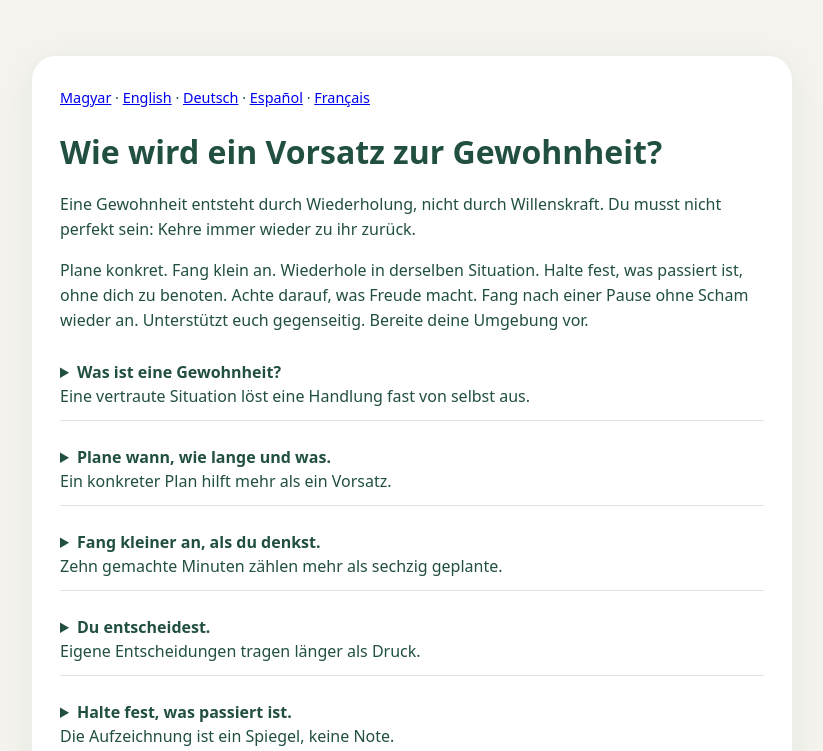
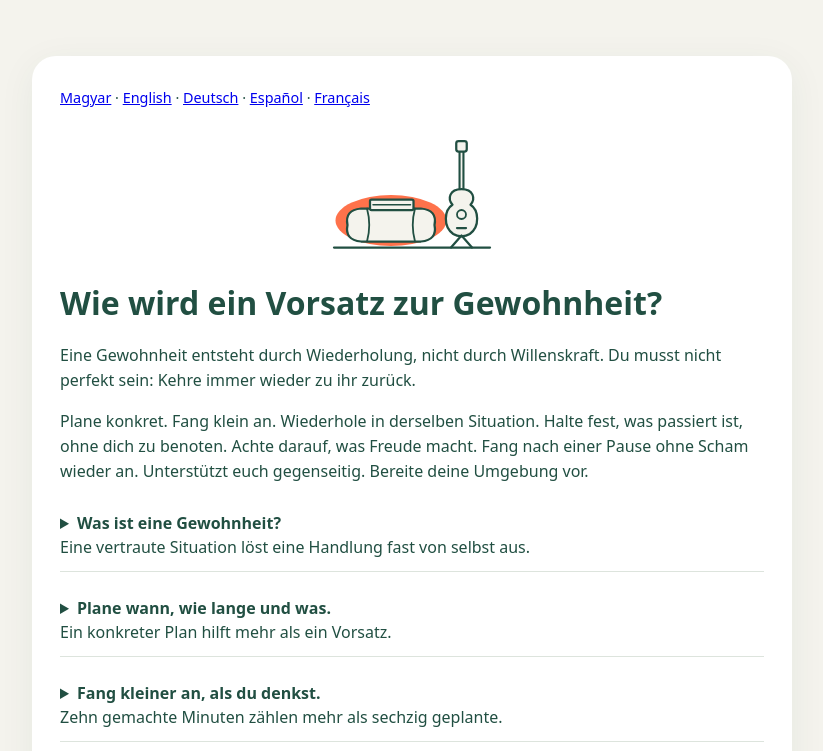
Before and after one commit to gezsi/brotherhood-invites, a plain HTML site: page habit-guide-de.html in a window 1280 px wide. Shown: the top 751 px of the page, without its empty margins (228-1051 px from the left). Drawn offline with Linux system fonts and the light colour scheme.

Commit message:
Add approved habit guide illustration

```diff
--- a/guide.css
+++ b/guide.css
@@ -1 +1,3 @@
 main {max-width: 760px} nav {font-size: .9rem; line-height: 2} details {margin: 12px 0; border-bottom: 1px solid #dde4dd; padding: 12px 0} summary {cursor: pointer; line-height: 1.5} details p {line-height: 1.65} a {overflow-wrap: anywhere} details:target {background: #f1f5f1}
+
+.guide-illustration { display:block; margin: 16px auto; max-width: 100%; height:auto; }
--- a/habit-guide-de.html
+++ b/habit-guide-de.html
@@ -1,4 +1,4 @@
-<!doctype html><html lang="de"><head><meta charset="utf-8"><meta name="viewport" content="width=device-width, initial-scale=1"><meta name="referrer" content="no-referrer"><title>Wie wird ein Vorsatz zur Gewohnheit?</title><link rel="stylesheet" href="style.css"><link rel="stylesheet" href="guide.css"></head><body><main><nav><a href="habit-guide-hu.html" lang="hu">Magyar</a> · <a href="habit-guide-en.html" lang="en">English</a> · <a href="habit-guide-de.html" lang="de">Deutsch</a> · <a href="habit-guide-es.html" lang="es">Español</a> · <a href="habit-guide-fr.html" lang="fr">Français</a></nav><h1>Wie wird ein Vorsatz zur Gewohnheit?</h1>
+<!doctype html><html lang="de"><head><meta charset="utf-8"><meta name="viewport" content="width=device-width, initial-scale=1"><meta name="referrer" content="no-referrer"><title>Wie wird ein Vorsatz zur Gewohnheit?</title><link rel="stylesheet" href="style.css"><link rel="stylesheet" href="guide.css"></head><body><main><nav><a href="habit-guide-hu.html" lang="hu">Magyar</a> · <a href="habit-guide-en.html" lang="en">English</a> · <a href="habit-guide-de.html" lang="de">Deutsch</a> · <a href="habit-guide-es.html" lang="es">Español</a> · <a href="habit-guide-fr.html" lang="fr">Français</a></nav><img class="guide-illustration" src="utmutato-fejlec.svg" alt="" width="180" height="135"><h1>Wie wird ein Vorsatz zur Gewohnheit?</h1>
 <p>Eine Gewohnheit entsteht durch Wiederholung, nicht durch Willenskraft. Du musst nicht perfekt sein: Kehre immer wieder zu ihr zurück.</p>
 <p>Plane konkret. Fang klein an. Wiederhole in derselben Situation. Halte fest, was passiert ist, ohne dich zu benoten. Achte darauf, was Freude macht. Fang nach einer Pause ohne Scham wieder an. Unterstützt euch gegenseitig. Bereite deine Umgebung vor.</p>
 <details id="section-0"><summary><strong>Was ist eine Gewohnheit?</strong><br>Eine vertraute Situation löst eine Handlung fast von selbst aus.</summary><p>Anfangs braucht jede Einheit eine Entscheidung. Wiederholung in einer ähnlichen Situation, etwa nach dem Morgenkaffee, macht diese zum Auslöser. Der Einstieg kostet weniger Mühe. In einer Studie dauerte es im Median 66 Tage, bis eine tägliche Handlung nahezu automatisch wurde; die individuellen Schätzungen lagen zwischen 18 und 254 Tagen. Einfache Handlungen gingen schneller [1]. Ein Versprechen von „21 Tagen“ ist daher zu einfach. Fortschritt zeigt aktive Wochen statt einer täglichen Serie.</p></details>
```
Also changed, not shown: habit-guide-en.html (+1 -1 lines), habit-guide-es.html (+1 -1 lines), habit-guide-fr.html (+1 -1 lines), habit-guide-hu.html (+1 -1 lines), utmutato-fejlec.svg (added).
